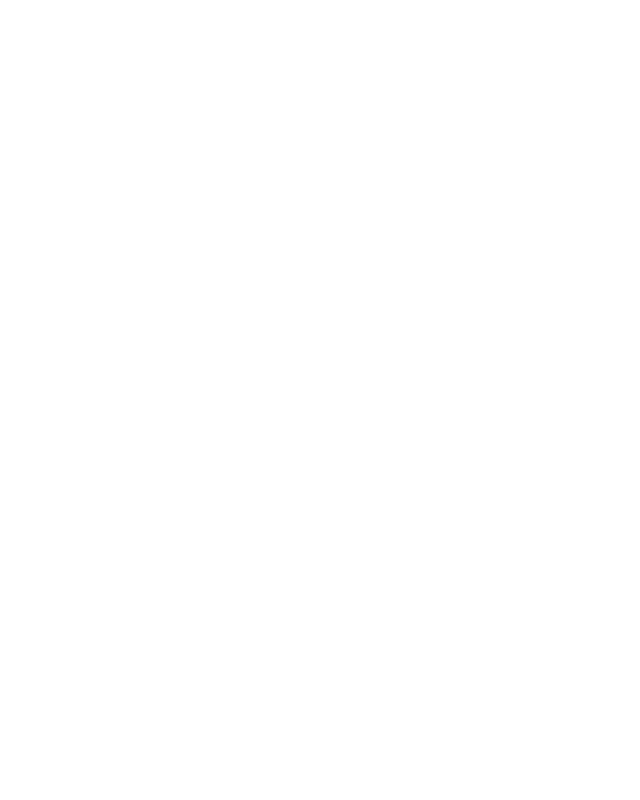
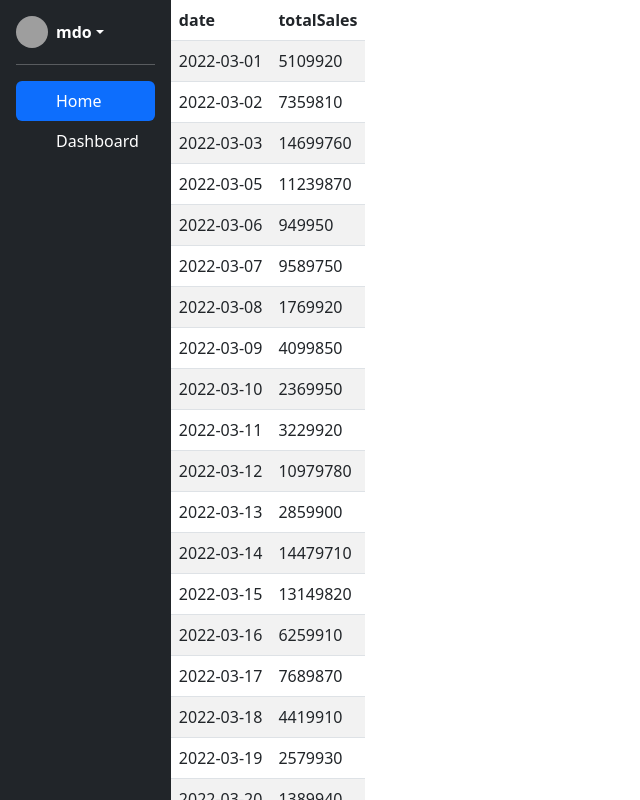
Before and after one commit to VictorGonzalezGomez/proyecto-final-frontend, a React (Create React App) app in the folder proyecto-final-adl/: page /dashboard in a window 1280 px wide. Before the commit this address had no page. Shown: the top 800 px of the page, without its empty margins (0-640 px from the left). Built offline with nearby package versions, Linux system fonts and the light colour scheme; grey boxes are pictures that could not be loaded.

Commit message:
feat: finishing TableData component and setting params

```diff
--- a/proyecto-final-adl/src/App.js
+++ b/proyecto-final-adl/src/App.js
@@ -11,7 +11,7 @@
     <ChartProvider>
       <Routes>
         <Route path="/" element={<Gallery />} />
-        <Route path="/" element={<Dashboard />} />
+        <Route path="/dashboard" element={<Dashboard />} />
       </Routes>
     </ChartProvider>
     </>
--- a/proyecto-final-adl/src/components/Charts.jsx
+++ b/proyecto-final-adl/src/components/Charts.jsx
@@ -14,7 +14,6 @@
 
 export default function Charts() {
     const { charts } = React.useContext(ChartContext)
-    console.log(charts)
 
     ChartJS.register(
       CategoryScale,
@@ -28,11 +27,11 @@
 
     return (
         // <div className="d-flex gap-3 justify-content-center p-5 m-0 ">
-        <div class="col py-5 px-5 align-items-center text-center">
-        <div class="row justify-content-md-center">
+        <div className="col py-5 px-5 align-items-center text-center">
+        <div className="row justify-content-md-center">
           {charts[0]?.data?.labels?.length !== 0 ? charts.map((chart) => (
-              <div class="col align-items-center">
-            <div className="card shadow-sm  align-items-center" key={chart.id} >
+              <div className="col align-items-center" key={chart.id}>
+            <div className="card shadow-sm align-items-center">
 
                 <Line data={chart.data}/>
 
--- a/proyecto-final-adl/src/components/Menu.jsx
+++ b/proyecto-final-adl/src/components/Menu.jsx
@@ -24,7 +24,7 @@
         </a>
       </li>
       <li>
-        <a href="/" className="nav-link text-white">
+        <a href="/dashboard" className="nav-link text-white">
           <svg className="bi pe-none me-2" width="16" height="16"></svg>
           Dashboard
         </a>
--- a/proyecto-final-adl/src/components/TableData.jsx
+++ b/proyecto-final-adl/src/components/TableData.jsx
@@ -5,11 +5,12 @@
 const TableData = (chartId) => {
     const { sales } = React.useContext(ChartContext);
     // logica para los datos de la tabla segun parametro, esto es netamente para mostrar unos datos en la tabla segun params
+    // para que espere a que se carguen los datos
+    if (sales.length === 0) return;
+    let tableData = [];
+    let dataKeys = [];
+    if (chartId = 1) {
     const salesByDate = {};
-    const salesByProduct = {};
-
-    if (sales.length === 0) return;
-
     sales?.forEach((sale) => {
         const date = new Date((sale.date - (25567 + 2)) * 86400 * 1000).toISOString().slice(0, 10);
         if (!salesByDate[date]) {
@@ -21,10 +22,10 @@
         salesByDate[date].totalSales += sale.sales_total;
     });
 
-    const salesByDateData = Object.values(salesByDate);
-    const keysByDate = Object.keys(salesByDateData[0]);
-    console.log(keysByDate)
-    console.log(salesByDateData)
+    tableData = Object.values(salesByDate);
+    dataKeys = Object.keys(tableData[0]);
+    } else if (chartId = 2) {
+    const salesByProduct = {};
     sales?.forEach((sale) => {
             const { product_id, product_name, sales_total } = sale;
             if (!salesByProduct[product_id]) {
@@ -38,29 +39,30 @@
 
         });
 
-    const salesByProductData = Object.values(salesByProduct);
-    const keysByProduct = Object.keys(salesByProductData[0]);
-    console.log(salesByProductData)
-    console.log(keysByProduct)
-
-
+    tableData = Object.values(salesByProduct);
+    dataKeys = Object.keys(tableData[0]);
+    }
+    console.log(tableData)
+    console.log(dataKeys)
     return (
         <table className="table table-striped table-hover">
             <thead>
                 <tr>
-                    {/* {keys?.map((key) => (
+                    {dataKeys.length > 0 ? dataKeys.map((key) => (
                         <th key={key}>{key}</th>
-                            ))} */}
+                            ))
+                            : <h1>Loading...</h1>
+                        }
                 </tr>
             </thead>
             <tbody>
-                {/* {info.data.datasets.data?.map((row, index) => (
+                {tableData?.map((row, index) => (
                     <tr key={index}>
-                        {keys?.map((key) => (
+                        {dataKeys?.map((key) => (
                             <td key={key}>{row[key]}</td>
                         ))}
                     </tr>
-                ))} */}
+                ))}
             </tbody>
         </table>
     )
--- a/proyecto-final-adl/src/views/Dashboard.jsx
+++ b/proyecto-final-adl/src/views/Dashboard.jsx
@@ -8,7 +8,7 @@
             <Menu />
             <div>
                 {/* Chart */}
-                <TableData/>
+                <TableData chartId={1}/>
             </div>
         </div>
     )
```
